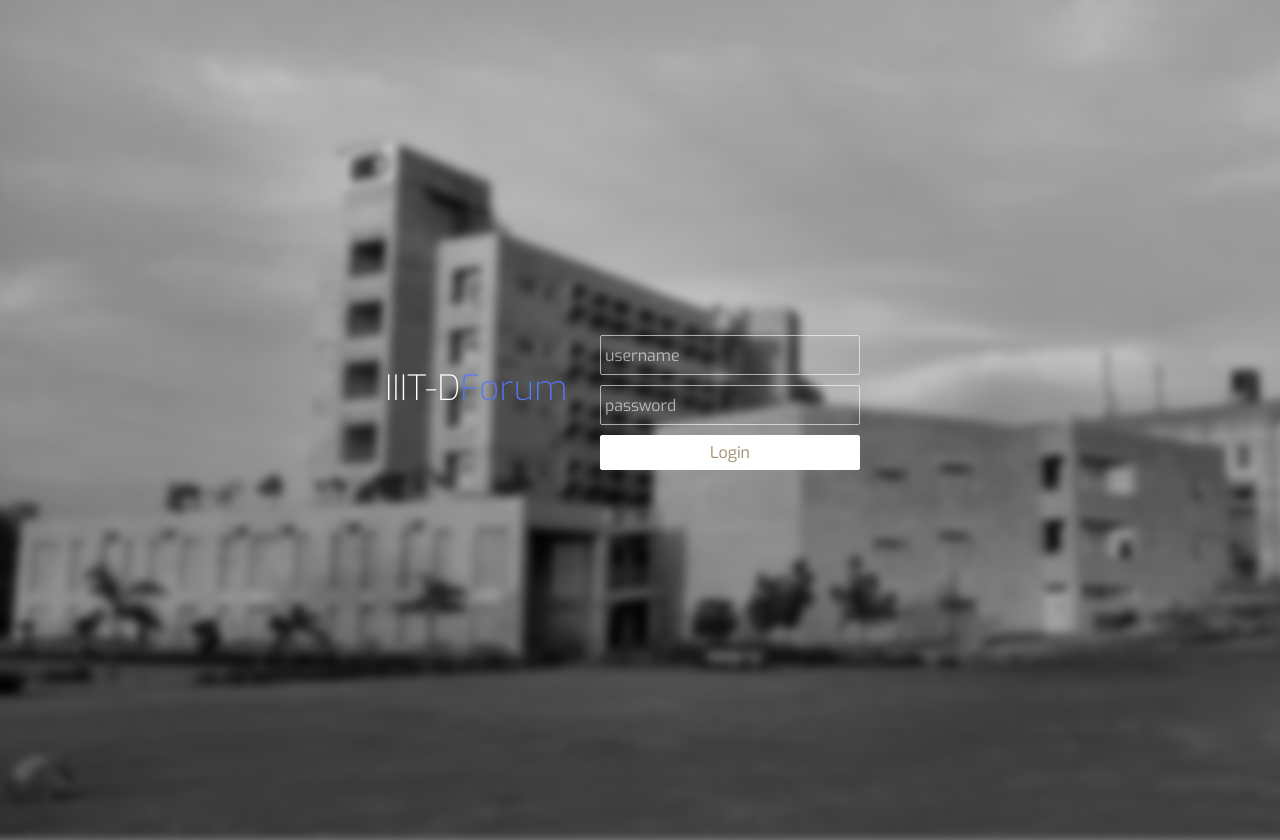
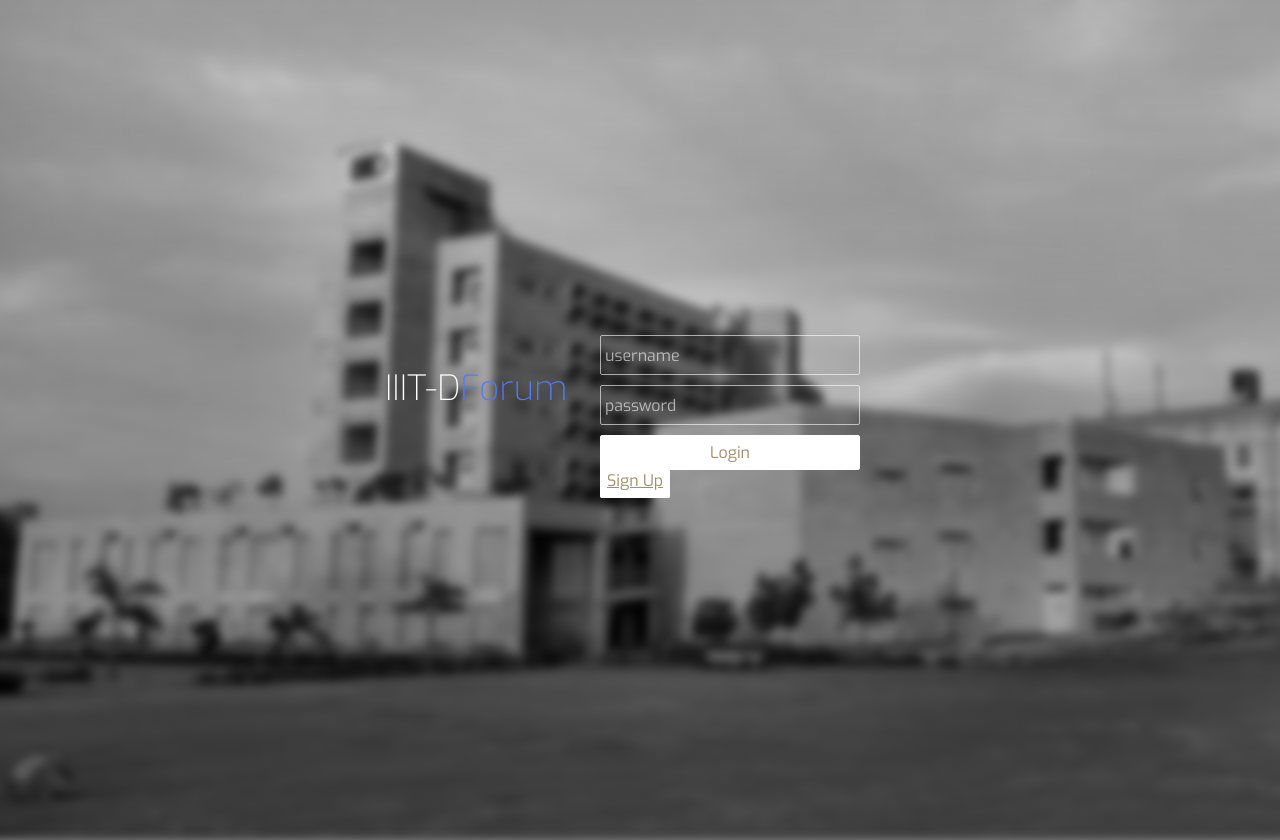
Before and after one commit to kartikmaji/cubane, a Django app: page / in a window 1280 px wide. Run offline with Django 3.2, Linux system fonts and the light colour scheme; parts of the project's set-up code (start-up, migrations or seed data) failed here and were passed over; some libraries are stand-ins or nearby versions.

Commit message:
Signup Front end

```diff
--- a/templates/index.html
+++ b/templates/index.html
@@ -112,6 +112,33 @@
 			padding: 6px;
 			margin-top: 10px;
 			}
+			.signup
+			{
+			width: 260px;
+			height: 35px;
+			background: #fff;
+			border: 1px solid #fff;
+			cursor: pointer;
+			border-radius: 2px;
+			color: #a18d6c;
+			font-family: 'Exo', sans-serif;
+			font-size: 16px;
+			font-weight: 400;
+			padding: 6px;
+			margin-top: 10px;
+			}
+			.signup:hover
+			{
+				opacity: 0.8;
+			}
+			.signup:active
+			{
+				opacity: 0.6;
+			}
+			.signup:focus
+			{
+			outline: none;
+			}
 
 		.login input[type=submit]:hover{
 			opacity: 0.8;
@@ -158,7 +185,8 @@
 				{% csrf_token %}
 				<input type="text" placeholder="username" name="username"><br>
 				<input type="password" placeholder="password" name="password"><br>
-				<input type="submit" value="Login">
+				<input type="submit" value="Login"><br>
+				<a href="/signup" class="signup">Sign Up</a>
 			</form>
 		</div>
   <script src='http://codepen.io/assets/libs/fullpage/jquery.js'></script>
--- a/templates/welcome.html
+++ b/templates/welcome.html
@@ -7,8 +7,8 @@
 <table height="100%" width="100%">
 <tr>
 <center>
-<td background="static/HostelButton.jpg" style="background-size: cover; height:100%; width:25%">
-   <a href="index.html"><br><br><br><br><br><br><br><br><br><br><br><br><br><br><br><br><br><br>Hostel<br><br><br><br><br><br><br><br><br><br><br><br><br><br><br><br><br><br></a>
+<td height="100%" background="static/HostelButton.jpg" style="background-size: cover; height:100%; width:25%">
+   <a href="index.html">Hostel</a>
 </td>
 <td background="static/SCButton.jpg" style="background-size: cover; height:100%; width:25%">
     <a href="index.html">Student Centre</a>
```
Also changed, not shown: templates/.picasa.ini (deleted), templates/.picasaoriginals/.picasa.ini (deleted), templates/.picasaoriginals/IIIT copy 2.jpg (deleted), templates/.picasaoriginals/IIIT copy 3.jpg (deleted), templates/.picasaoriginals/IIIT copy.1.jpg (deleted), templates/.picasaoriginals/IIIT copy.jpg (deleted).
